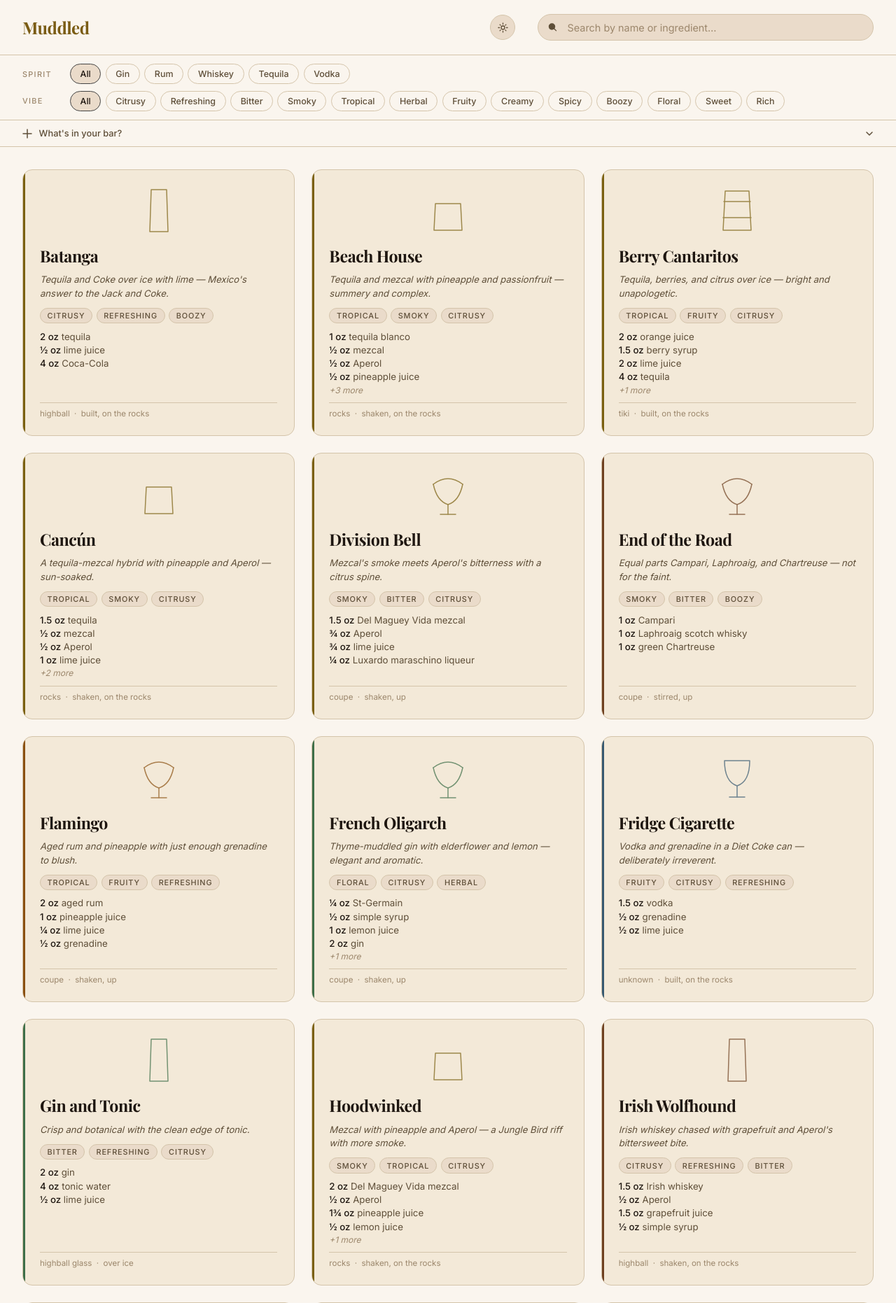
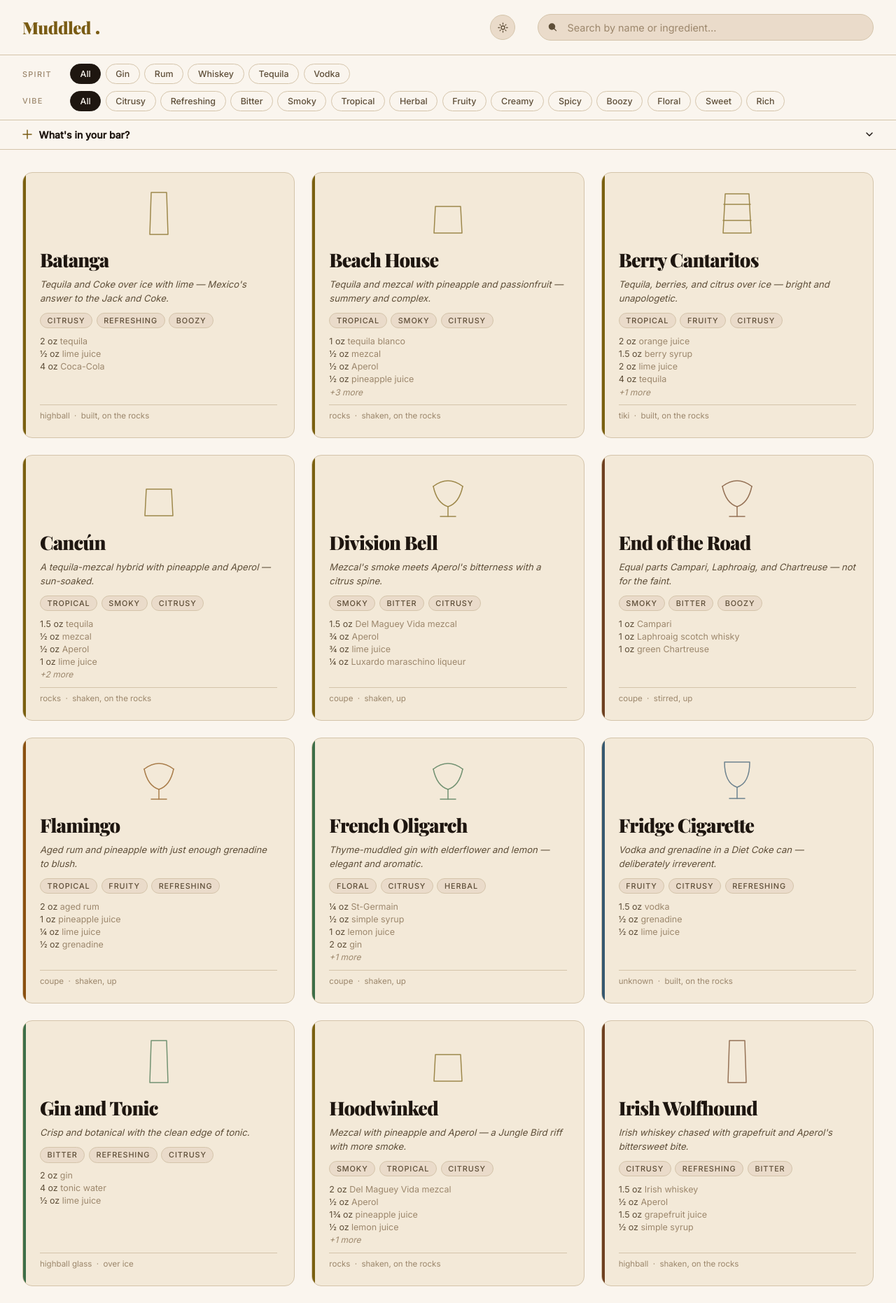
Before and after one commit to spncrbck/cocktail-recipes, a Flask app: page / in a window 1280 px wide. Shown: the top 1862 px of the page at 70% size. Run offline with Flask 3, Linux system fonts and the light colour scheme; data comes from the database, SQL or seed files in the repository; some web fonts are replaced.

Commit message:
Improve visual hierarchy and UI polish
- Card names: larger (1.7rem) and heavier (900) so they land first
- Ingredient list: smaller and dimmer to recede behind the name
- Filter chips: filled solid background when active for clear state contrast
- Spirit chips: filled with their jewel-tone color when active
- "What's in your bar?" toggle: larger, bolder, gold icon to draw attention
- Card spirit strip: 4px (was 3px) for slightly more presence
- Wordmark: weight 900 + gold dot accent for a more product-like feel

https://claude.ai/code/session_01DcvjKo1ti7DY5vGyC7uL4b

```diff
--- a/static/style.css
+++ b/static/style.css
@@ -89,7 +89,7 @@ body {
 .title-word {
   font-family: 'Playfair Display', Georgia, serif;
   font-size: 1.5rem;
-  font-weight: 700;
+  font-weight: 900;
   color: var(--text);
   letter-spacing: -0.02em;
   line-height: 1;
@@ -223,17 +223,17 @@ body {
 }
 
 .chip.active {
-  background: var(--surface-2);
-  color: var(--text);
-  border-color: #444;
+  background: var(--text);
+  color: var(--bg);
+  border-color: var(--text);
 }
 
 /* Spirit chips use their respective colors when active */
-.chip[data-spirit="gin"].active    { border-color: var(--gin);     color: var(--gin); }
-.chip[data-spirit="rum"].active    { border-color: var(--rum);     color: var(--rum); }
-.chip[data-spirit="whiskey"].active{ border-color: var(--whiskey); color: var(--whiskey); }
-.chip[data-spirit="tequila"].active{ border-color: var(--tequila); color: var(--tequila); }
-.chip[data-spirit="vodka"].active  { border-color: var(--vodka);   color: var(--vodka); }
+.chip[data-spirit="gin"].active    { background: var(--gin);     border-color: var(--gin);     color: var(--bg); }
+.chip[data-spirit="rum"].active    { background: var(--rum);     border-color: var(--rum);     color: var(--bg); }
+.chip[data-spirit="whiskey"].active{ background: var(--whiskey); border-color: var(--whiskey); color: var(--bg); }
+.chip[data-spirit="tequila"].active{ background: var(--tequila); border-color: var(--tequila); color: var(--bg); }
+.chip[data-spirit="vodka"].active  { background: var(--vodka);   border-color: var(--vodka);   color: var(--bg); }
 
 /* ── Bar inventory collapsible ── */
 .bar-section {
@@ -245,20 +245,22 @@ body {
   display: flex;
   align-items: center;
   gap: 0.6rem;
-  padding: 0.7rem 0;
+  padding: 0.75rem 0;
   background: none;
   border: none;
   cursor: pointer;
-  color: var(--text-muted);
+  color: var(--text);
   font-family: inherit;
-  font-size: 0.8rem;
-  font-weight: 500;
+  font-size: 0.875rem;
+  font-weight: 600;
   width: 100%;
   text-align: left;
   transition: color 0.15s;
 }
 
-.bar-toggle:hover { color: var(--text); }
+.bar-toggle .bar-icon { color: var(--gold); }
+
+.bar-toggle:hover { color: var(--gold); }
 
 .bar-toggle svg {
   transition: transform 0.2s;
@@ -322,7 +324,7 @@ main { padding: 2rem; }
   left: 0;
   top: 0;
   bottom: 0;
-  width: 3px;
+  width: 4px;
   background: var(--spirit-color, var(--other));
 }
 
@@ -351,11 +353,11 @@ main { padding: 2rem; }
 
 .card-name {
   font-family: 'Playfair Display', Georgia, serif;
-  font-size: 1.45rem;
-  font-weight: 700;
-  line-height: 1.15;
+  font-size: 1.7rem;
+  font-weight: 900;
+  line-height: 1.1;
   color: var(--text);
-  letter-spacing: -0.02em;
+  letter-spacing: -0.03em;
 }
 
 .card-desc {
@@ -411,13 +413,13 @@ main { padding: 2rem; }
 }
 
 .card-ingredients li {
-  font-size: 0.83rem;
-  color: var(--text-muted);
+  font-size: 0.78rem;
+  color: var(--text-dim);
 }
 
 .card-ingredients li .amt {
-  color: var(--text);
-  font-weight: 500;
+  color: var(--text-muted);
+  font-weight: 400;
 }
 
 .card-ingredients .more {
--- a/templates/index.html
+++ b/templates/index.html
@@ -16,6 +16,7 @@
     <div class="header-top">
       <a class="site-title" href="/">
         <span class="title-word title-accent">Muddled</span>
+        <span class="title-dot"></span>
       </a>
       <button class="theme-toggle" id="theme-toggle" aria-label="Toggle light/dark mode">
         <svg class="icon-moon" width="15" height="15" viewBox="0 0 15 15" fill="none" xmlns="http://www.w3.org/2000/svg">
@@ -75,7 +76,7 @@
 
     <div class="bar-section">
       <button class="bar-toggle" id="bar-toggle">
-        <svg width="14" height="14" viewBox="0 0 14 14" fill="none" xmlns="http://www.w3.org/2000/svg">
+        <svg class="bar-icon" width="14" height="14" viewBox="0 0 14 14" fill="none" xmlns="http://www.w3.org/2000/svg">
           <path d="M7 1v12M1 7h12" stroke="currentColor" stroke-width="1.5" stroke-linecap="round"/>
         </svg>
         What's in your bar?
```
